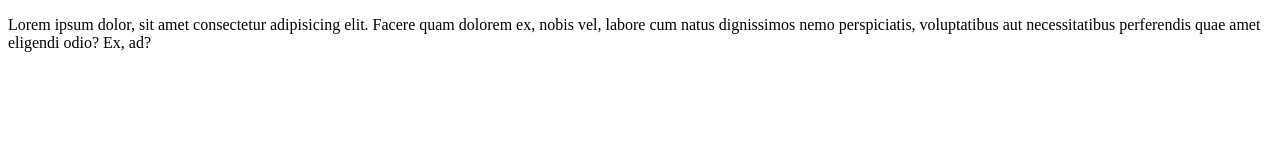
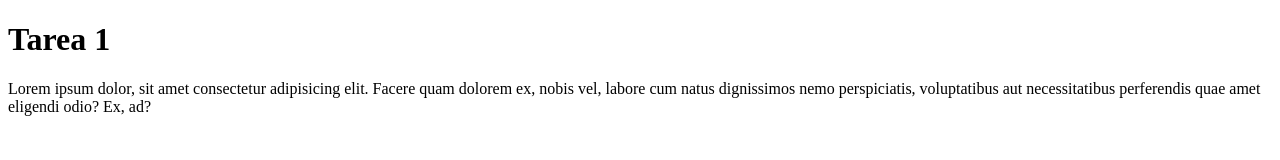
Before and after one commit to ailen347/tarea1, a plain HTML site: page index.html in a window 1280 px wide. Drawn offline with Linux system fonts and the light colour scheme.

Commit message:
segundo commit?

```diff
--- a/index.html
+++ b/index.html
@@ -8,6 +8,7 @@
 </head>
 <body>
     <div>
+        <h1>Tarea 1</h1>
         <p>Lorem ipsum dolor, sit amet consectetur adipisicing elit. Facere quam dolorem ex, nobis vel, labore cum natus dignissimos nemo perspiciatis, voluptatibus aut necessitatibus perferendis quae amet eligendi odio? Ex, ad?</p>
     </div>
 </body>
```
